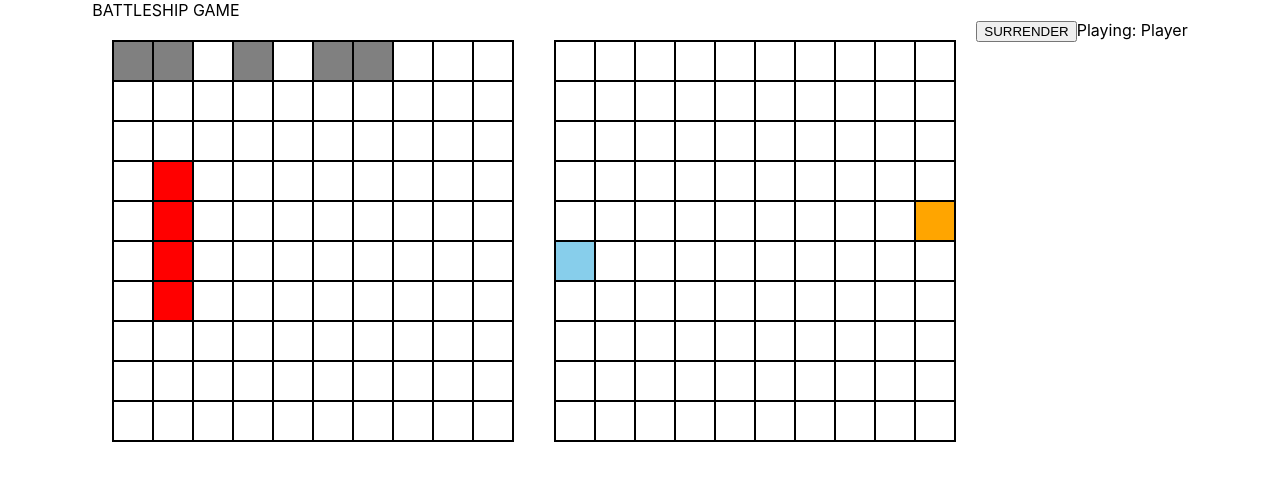
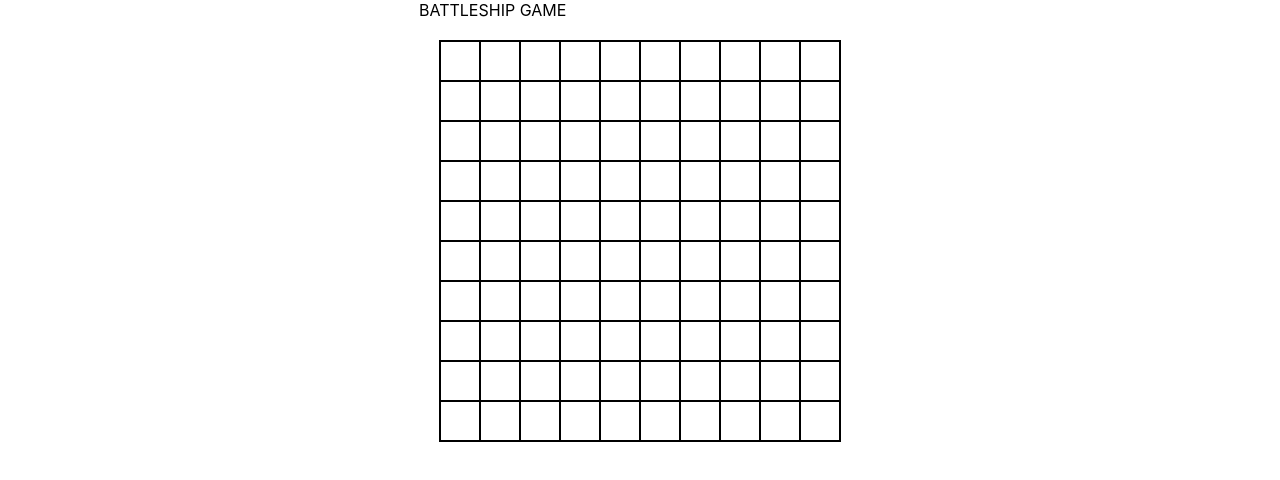
Before and after one commit to ezequieldarevalo/battleship-game, a React (Create React App) app: page / in a window 1280 px wide. Shown: the top 480 px of the page. Built offline with nearby package versions, Linux system fonts and the light colour scheme.

Commit message:
optional parameters fixed and initial screen added

```diff
--- a/src/features/battleship/Battleship.tsx
+++ b/src/features/battleship/Battleship.tsx
@@ -1,27 +1,33 @@
-import React from 'react';
+import React, { useState } from 'react';
 import { Gameboard } from '../gameboard/Gameboard';
 import {
-  ScreenGame, GameboardsPanel, CurrentPlayer, SurrenderButton, InfoAndActionsPanel,
+  InitialScreen, GameScreen, GameboardsPanel, CurrentPlayer, SurrenderButton, InfoAndActionsPanel,
 } from './battleshipStyles';
 
 function Battleship() {
-  // const stage = 'game';
+  const [stage] = useState<string>('initial');
 
   // only game screen
-  // if (stage === 'game') {
+  if (stage === 'game') {
     return (
-    <ScreenGame>
+      <GameScreen>
         <GameboardsPanel>
-        <Gameboard type="player" miniature ownShipsList={[1, 2, 4, 6, 7]} destroyedShipsList={[32, 42, 52, 62]} hittedShipsList={[]} missedShipsList={[]} />
-        <Gameboard type="cpu" miniature={false} ownShipsList={[]} destroyedShipsList={[]} hittedShipsList={[50]} missedShipsList={[51]} />
+          <Gameboard withName type="player" miniature ownShipsList={[1, 2, 4, 6, 7]} destroyedShipsList={[32, 42, 52, 62]} hittedShipsList={[]} missedShipsList={[]} />
+          <Gameboard withName type="cpu" ownShipsList={[]} destroyedShipsList={[]} hittedShipsList={[50]} missedShipsList={[51]} />
         </GameboardsPanel>
         <InfoAndActionsPanel>
           <SurrenderButton>SURRENDER</SurrenderButton>
           <CurrentPlayer>Playing: Player</CurrentPlayer>
         </InfoAndActionsPanel>
-    </ScreenGame>
+      </GameScreen>
     );
-  // }
+  }
+  // Initial stage screen
+  return (
+    <InitialScreen>
+      <Gameboard type="player" ownShipsList={[]} destroyedShipsList={[]} hittedShipsList={[]} missedShipsList={[]} />
+    </InitialScreen>
+  );
 }
 
 export default Battleship;
--- a/src/features/battleship/battleshipStyles.ts
+++ b/src/features/battleship/battleshipStyles.ts
@@ -1,6 +1,11 @@
 import styled from 'styled-components';
 
-export const ScreenGame = styled.div`
+export const GameScreen = styled.div`
+  position: relative;
+  float: left;
+`;
+
+export const InitialScreen = styled.div`
   position: relative;
   float: left;
 `;
```
Lines whose indentation alone changed are shown as unchanged.
